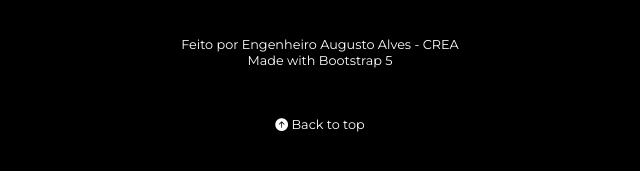
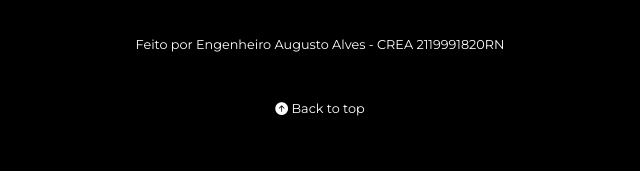
Before and after one commit to augustoojunior/AlvesEngenharia, a plain HTML site: page index.html in a window 1280 px wide. Shown: the part 503-674 px from the top of the page, without its empty margins (320-960 px from the left). Drawn offline with Linux system fonts and the light colour scheme; files whose address does not match are found by name.

Commit message:
Add CREA Number

```diff
--- a/index.html
+++ b/index.html
@@ -111,9 +111,8 @@
                 <div class="col">
                     <!-- Pode alterar se quiser, mas ficarei muito grato caso possa deixar um link para o meu site :) -->
                     <p>
-                        Feito por Engenheiro Augusto Alves - CREA </a>
+                        Feito por Engenheiro Augusto Alves - CREA 2119991820RN</a>
                         <br>
-                        Made with <a href="https://getbootstrap.com/" target="_blank" title="Bootstrap">Bootstrap 5</a>
                     </p>
                     <p>&nbsp;</p>
                     <p>
```
